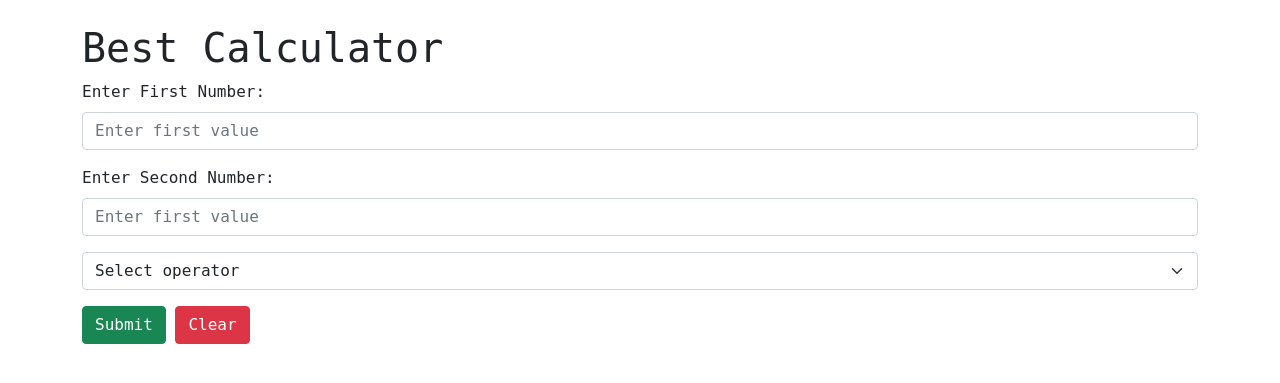
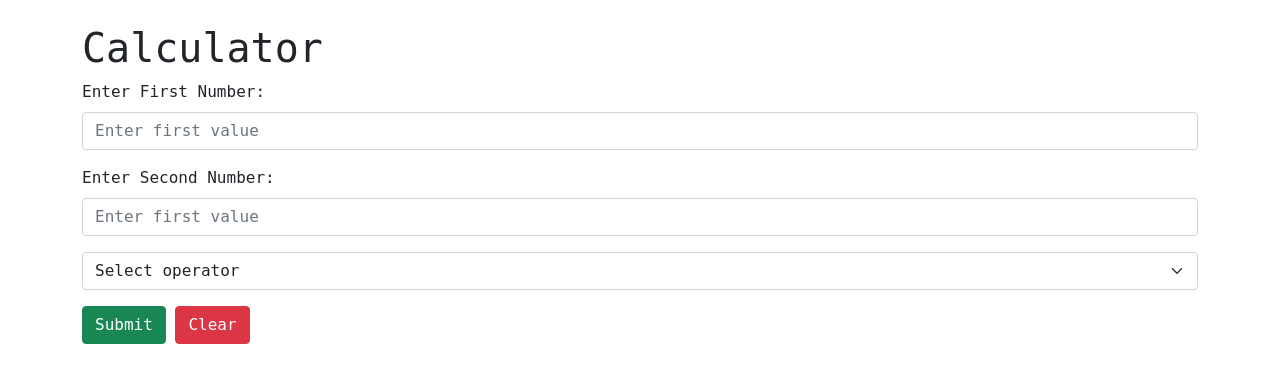
Before and after one commit to bacha-11/calculator, a Flask app: page / in a window 1280 px wide. Shown: the top 383 px of the page. Run offline with Flask 2, Linux system fonts and the light colour scheme.

Commit message:
again change the name to test in heroku

```diff
--- a/app/templates/index.html
+++ b/app/templates/index.html
@@ -16,7 +16,7 @@
 <body>
 
     <div class="container">
-        <h1 class="mt-4">Best Calculator</h1>
+        <h1 class="mt-4">Calculator</h1>
         <form action="" method="POST">
           <div class="mb-3">
             <label for="Inputnum1" class="form-label">Enter First Number:</label>
```
